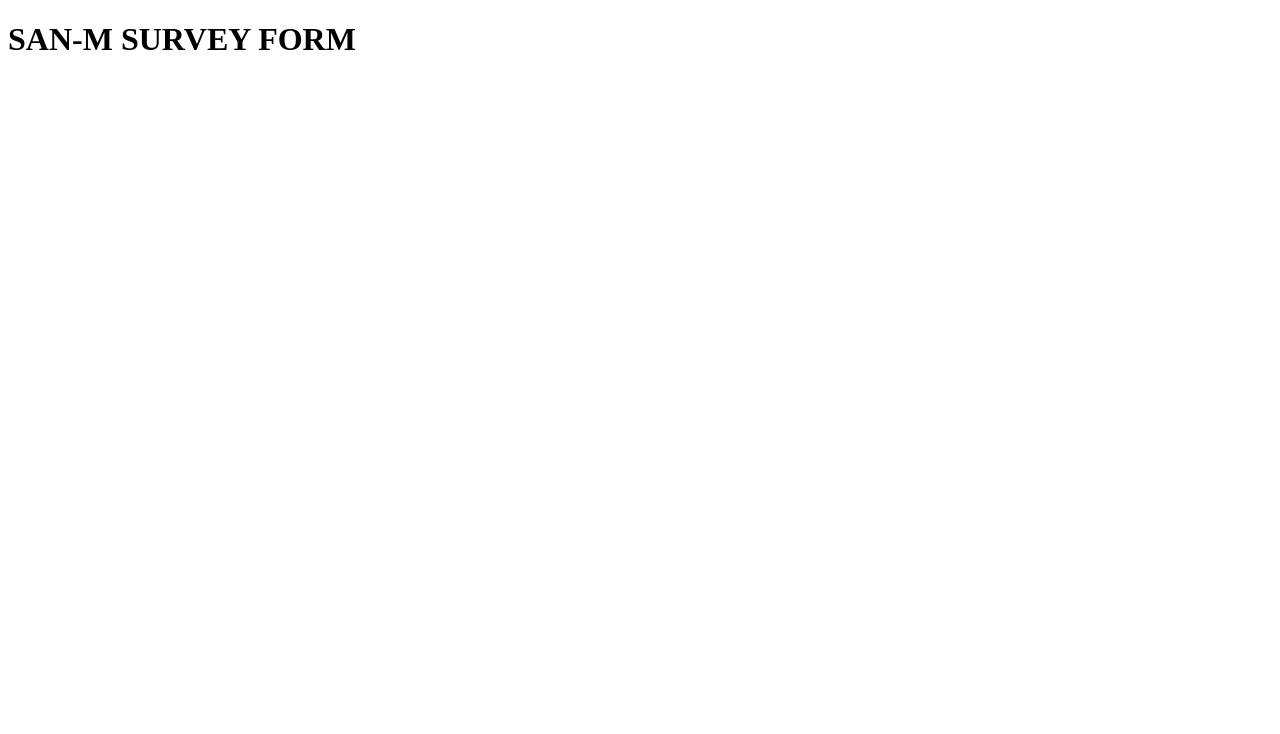
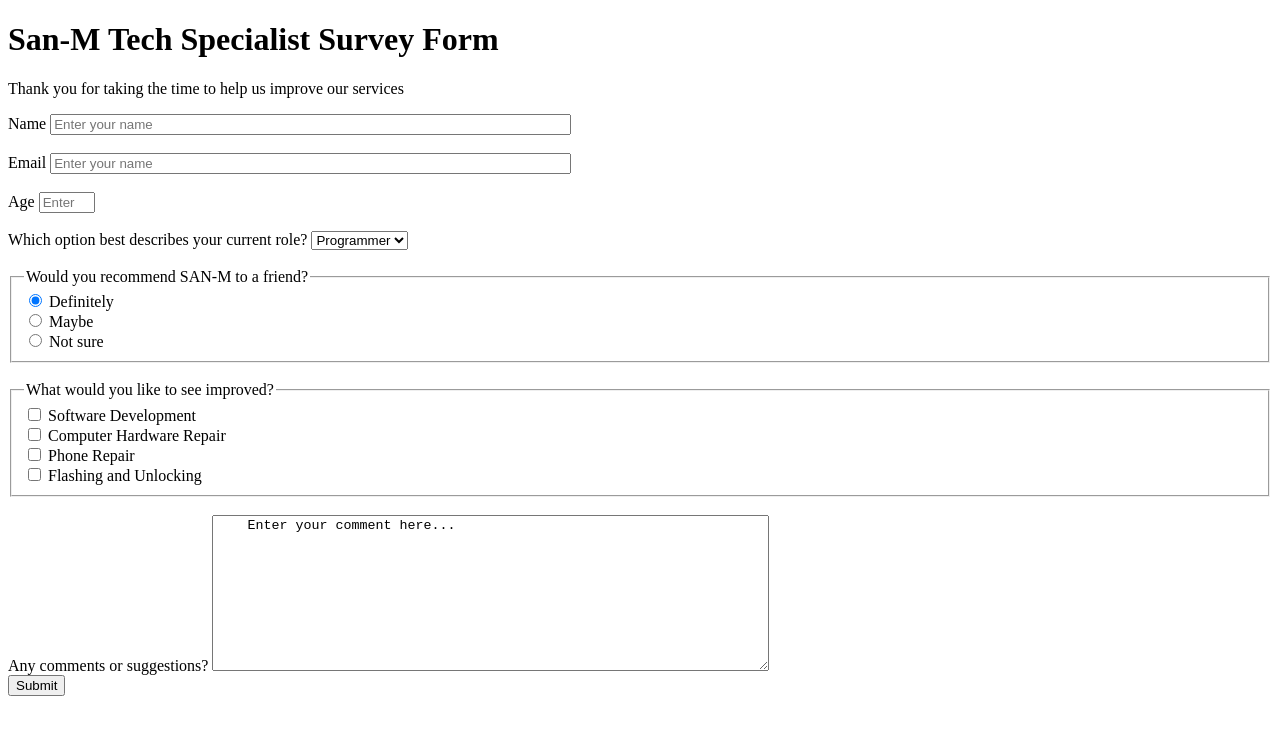
Before and after one commit to muhamood/Survery-Form, a plain HTML site: page index.html in a window 1280 px wide. Drawn offline with Linux system fonts and the light colour scheme.

Commit message:
ft: setup-form-html-page - create the input fields, check boxs and radio buttons

```diff
--- a/index.html
+++ b/index.html
@@ -6,6 +6,65 @@
     <title>SAN-M SURVEY FORM</title>
 </head>
 <body>
-    <h1>SAN-M SURVEY FORM</h1>
+    <div id="container">
+        <div class="layer">
+      <h1 id="title">San-M Tech Specialist Survey Form</h1>
+      <p id="description">Thank you for taking the time to help us improve our services</p>
+
+    <form id="survey-form">
+      <div id="content">
+      <label id="name-label">Name
+        <input type="text" id="name"  placeholder="Enter your name" size='62'required><br><br>
+      </label>
+        <label id="email-label">Email
+        <input type="email" id="email" placeholder="Enter your name" size='62'required><br><br>
+      </label>
+        <label id="number-label">Age
+        <input type="number" id="number"  placeholder="Enter your age"  size='50'min="18" max="45" size='30'required>
+      </label><br><br>
+
+      <label>Which option best describes your current role?</label>
+      <select id="dropdown">
+        <option value="Programmer" >Programmer</option>
+        <option value="Techician">Techician </option>
+        <option value="Senior Dev">Senior Dev</option>
+      </select><br><br>
+
+      <fieldset>
+     <legend>Would you recommend SAN-M to a friend?</legend>
+
+     <input type="radio" id="definitely" name="recommend" value="Definitely" checked>
+    <label for="definitely">Definitely</label><br>
+    <input type="radio" id="maybe" name="recommend" value="Maybe">
+    <label for="maybe">Maybe</label><br>
+    <input type="radio" id="not sure" name="recommend" value="Not sure">
+    <label for="not sure">Not sure</label>
+    </fieldset><br>
+
+      <fieldset>
+      <legend for="name">What would you like to see improved?</legend>
+        <div class="checkbox">
+    <input type="checkbox" id="software" name="software" value="android" >
+    <label for="software"> Software Development</label><br>
+    <input type="checkbox" id="computer" name="computer" value="dell">
+    <label for="computer"> Computer Hardware Repair</label><br>
+    <input type="checkbox" id="phone" name="phone" value="samsung">
+    <label for="phone"> Phone Repair</label><br>
+     <input type="checkbox" id="flashing" name="flashing" value="frp-lock">
+    <label for="flashing"> Flashing and Unlocking</label><br>
+     <div>
+    </fieldset>
+      <br>
+      <label for="comments">Any comments or suggestions?</label>
+
+    <textarea id="comments" name="comments" rows="10" cols="67">
+    Enter your comment here...
+    </textarea><br>
+      <input type="submit" value="Submit" id="submit">
+
+    <div>
+    </form>
+    </div>
+    </div>
 </body>
 </html>
```
